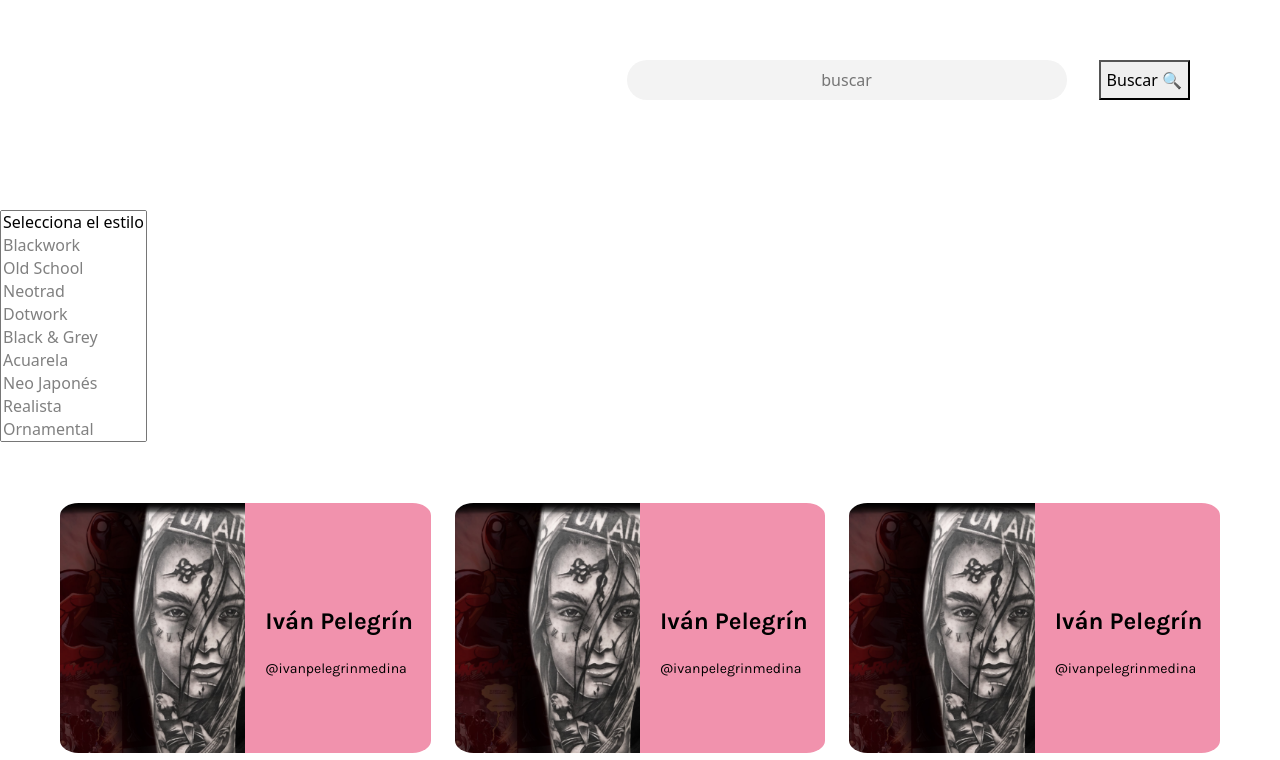
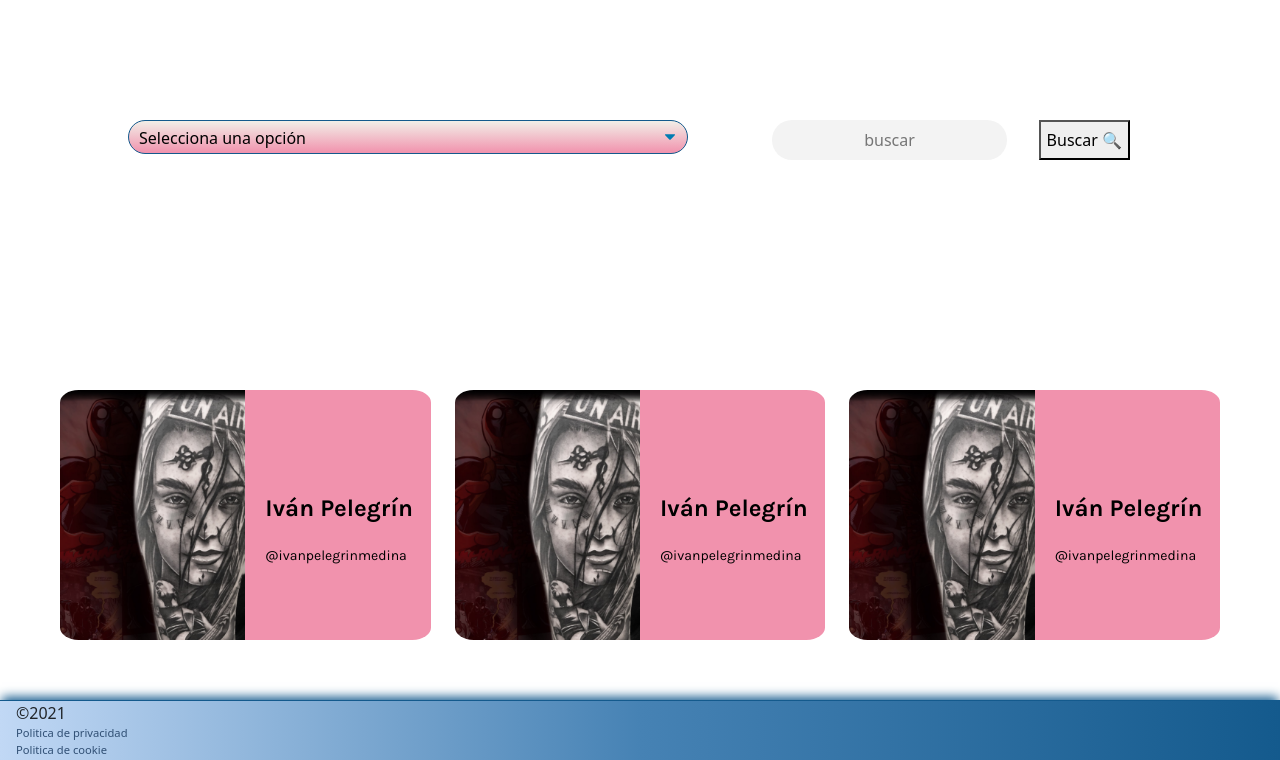
Before and after one commit to SusanaSalmeron/SayTattooProject, an Angular app in the folder proyectoFinalAngular/: page /tatuadores in a window 1280 px wide. Shown: the part 997-1757 px from the top of the page. Built offline with nearby package versions, Linux system fonts and the light colour scheme.

Commit message:
<select> Color

```diff
--- a/proyectoFinalAngular/src/app/components/all-tatuadores/all-tatuadores.component.html
+++ b/proyectoFinalAngular/src/app/components/all-tatuadores/all-tatuadores.component.html
@@ -35,52 +35,37 @@
 </div>
 
 
-<form action="" class="contenedor">
-    <input type="text" class="barra-busqueda" id="barra-busqueda" placeholder="buscar">
-    <button class="submit">Buscar 🔍</button>
-</form>
+<div class="row">
+    <div class="col-4">
+        <div class="sidebar-box">
+            <select class="styled-select">
+                <option>Selecciona una opción</option>
+                <option>Blackwork</option>
+                <option>Old School</option>
+                <option>Neotrad</option>
+                <option>Dotwork</option>
+                <option>Black & Grey</option>
+                <option>Dotwork</option>
+                <option>Acuarela</option>
+                <option>Neo Japonés</option>
+                <option>Realista</option>
+                <option>Ornamental</option>
+                <option>Tribal</option>
+                <option>Gótico</option>
+                <option>Brush</option>
+            </select>
+        </div>
 
-<form>
-    <select name="categorias" id="category" size="10" multiple>
-        <!-- Estilo 1º -->
-        <option value="selecciona">Selecciona el estilo</option>
-        <option value="Blackwork" disabled>Blackwork</option>
 
-        <!-- Estilo 2º -->
-        <option value="Old School" disabled>Old School</option>
+    </div>
 
-        <!-- Estilo 3º -->
-        <option value="Neotrad" disabled>Neotrad</option>
-
-        <!-- Estilo 4º -->
-        <option value="Dotwork" disabled>Dotwork</option>
-
-        <!-- Estilo 5º -->
-        <option value="Black & Grey" disabled>Black & Grey</option>
-
-        <!-- Estilo 6º -->
-        <option value="Acuarela" disabled>Acuarela</option>
-
-        <!-- Estilo 7º -->
-        <option value="Neo Japonés" disabled>Neo Japonés</option>
-
-        <!-- Estilo 8º -->
-        <option value="Realista" disabled>Realista</option>
-
-        <!-- Estilo 9º -->
-        <option value="Ornamental" disabled>Ornamental</option>
-
-        <!-- Estilo 10º -->
-        <option value="Tribal" disabled>Tribal</option>
-
-        <!-- Estilo 11º -->
-        <option value="Gótico" disabled>Gótico</option>
-
-        <!-- Estilo 12º -->
-        <option value="Brush" disabled>Brush</option>
-
-    </select>
-</form>
+    <div class="col-8">
+        <form action="" class="contenedor">
+            <input type="text" class="barra-busqueda" id="barra-busqueda" placeholder="buscar">
+            <button class="submit">Buscar 🔍</button>
+        </form>
+    </div>
+</div>
 
 
 
```
Also changed, not shown: proyectoFinalAngular/src/app/components/all-tatuadores/all-tatuadores.component.css.
